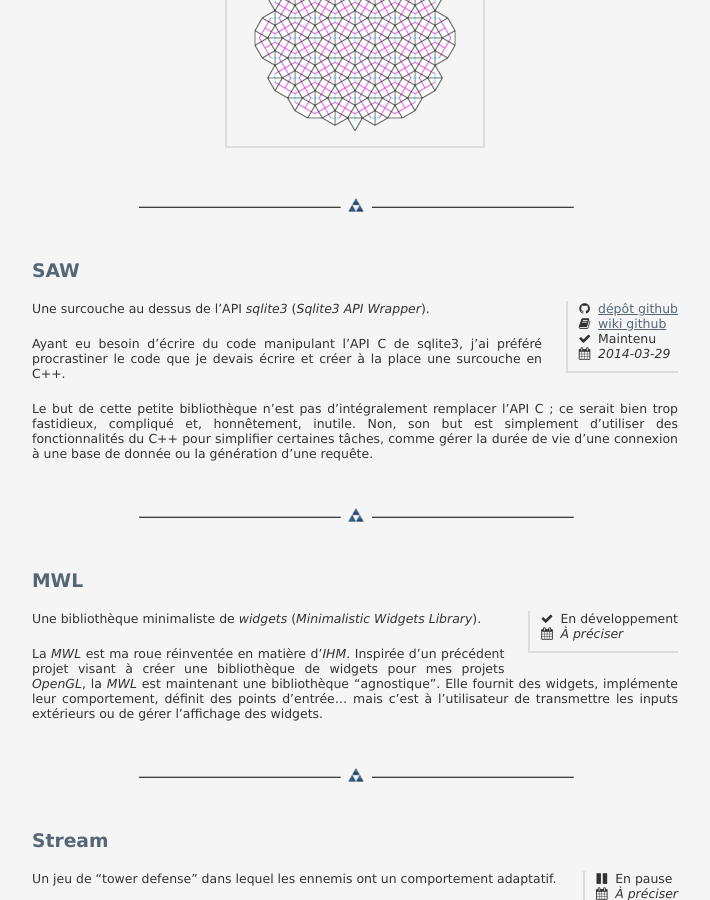
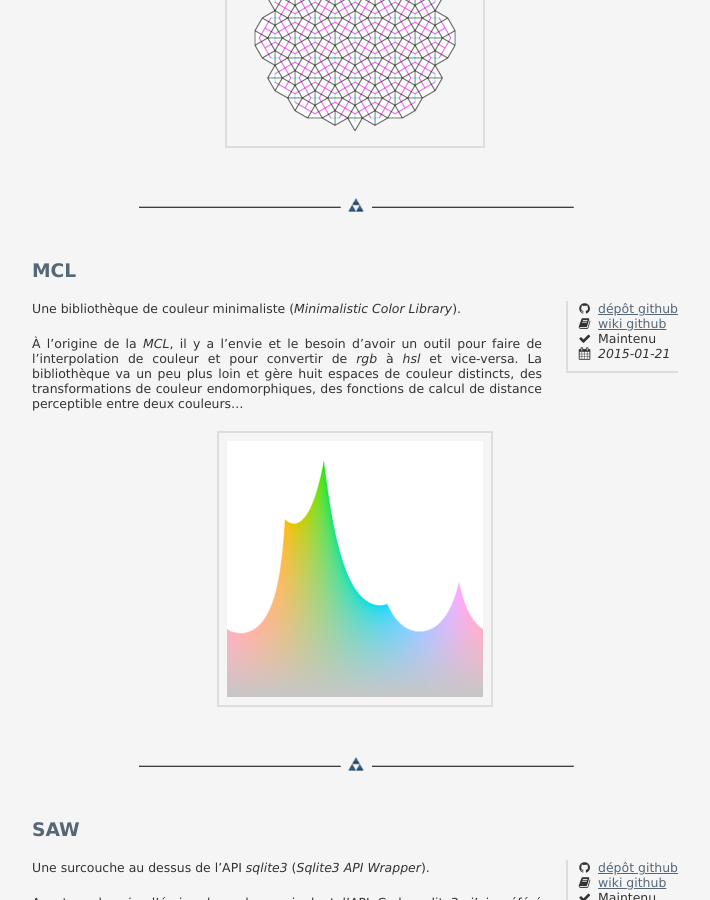
Before and after one commit to nicuveo/nauths.fr, a Jekyll site: the page built from fr/projects.md, in a window 1280 px wide and 900 px high, scrolled down 872 px. Shown: the whole window, without its empty margins (285-995 px from the left). Built offline with Jekyll 4.4.1, drawn with Linux system fonts in a browser that asks for light colours.

Commit message:
Added MCL project.

```diff
--- a/fr/projects.md
+++ b/fr/projects.md
@@ -43,6 +43,22 @@ templates et macros pour atteindre ses objectifs de généricité, notamment pou
 décider quels types de données manipuler.
 
 {% include image.html src="projects/mml.png" thumb="projects/mml_thumb.png" title="Exemple de pavage généré" %}
+
+---
+
+{% include project.html proj="mcl" %}
+
+Une bibliothèque de couleur minimaliste (*Minimalistic Color Library*).
+
+À l'origine de la *MCL*, il y a l'envie et le besoin d'avoir un outil
+pour faire de l'interpolation de couleur et pour convertir de *rgb* à
+*hsl* et vice-versa. La bibliothèque va un peu plus loin et gère huit
+espaces de couleur distincts, des transformations de couleur
+endomorphiques, des fonctions de calcul de distance perceptible entre
+deux couleurs...
+
+
+{% include image.html src="projects/mcl.gif" thumb="projects/mcl.png" title="LCHab color space" %}
 
 ---
 
```
Also changed, not shown: _data/projects.yml (+13 -0 lines), en/projects.md (+15 -0 lines), img/projects/mcl.png (added), 1 other file.
